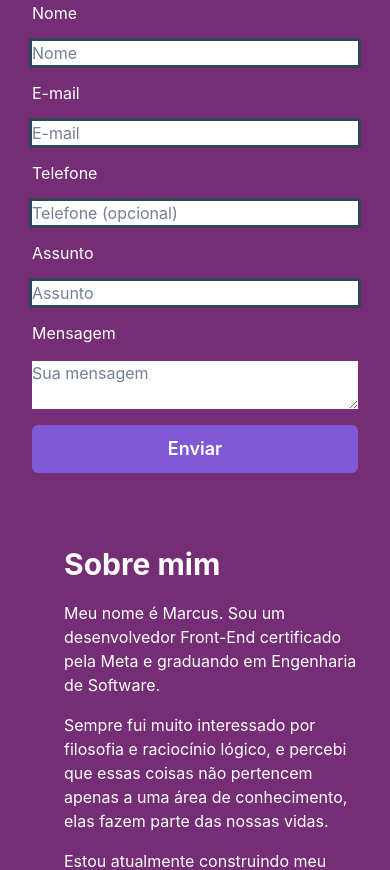
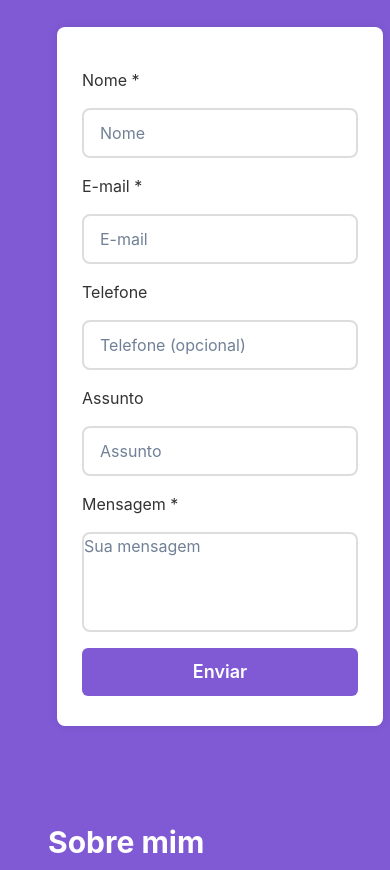
Before and after one commit to MarcusAires/portifolio, a React (Create React App) app: page / in a window 390 px wide. Shown: the part 3362-4232 px from the top of the page. Built offline with nearby package versions, Linux system fonts and the light colour scheme.

Commit message:
conclusão do projeto até aqui, ainda há espaço para melhorias e a responsividade precisa ser revisada em toda a página

```diff
--- a/src/components/ContactSection.js
+++ b/src/components/ContactSection.js
@@ -1,4 +1,14 @@
-import { Heading, Box, VStack, Input, Button, Textarea, Text, Link, ButtonGroup, SimpleGrid, Flex } from "@chakra-ui/react";
+import {
+  Heading,
+   Box,
+   VStack,
+    Button,
+    Text,
+    Link,
+    SimpleGrid,
+    useToast
+ }
+  from "@chakra-ui/react";
 import FullScreenSection from "./FullScreenSection";
 import React, { useRef } from 'react';
 import emailjs from '@emailjs/browser';
@@ -7,6 +17,7 @@ import curriculo from '../images/curriculo.pdf';
 
 function ContactSection() {
 
+  const toast = useToast()
   const form = useRef();
   const sendEmail = (e) => {
     e.preventDefault();
@@ -20,7 +31,14 @@ function ContactSection() {
       })
       .then(
         () => {
-          console.log('SUCCESS!');
+          toast({
+            position:'top',
+            title: 'Mensagem enviada com sucesso!',
+            description: "Obrigado por entrar em contato. Responderei a mensagem o mais rápido possível!",
+            status: 'success',
+            duration: 9000,
+            isClosable: true,
+          })
         },
         (error) => {
           console.log('FAILED...', error.text);
@@ -31,7 +49,7 @@ function ContactSection() {
 
   return (
     <FullScreenSection
-      backgroundColor="#752D75"
+      backgroundColor="#805AD5"
       isDarkBackground
       p={8}
       alignItems="flex-start"
@@ -41,31 +59,87 @@ function ContactSection() {
         Vamos transformar sua ideia em código?
       </Heading>
 
-      {/* Info e Botões à Direita */}
       <SimpleGrid
         columns={{ base: 1, md: 2 }} // 1 coluna no mobile, 2 nas telas maiores
         spacing={8}
         alignItems="flex-start"
       >
         {/* Fomulário */}
-        <Box mt={10}>
-          <Heading>Peça um orçamento</Heading>
-          <form ref={form} onSubmit={sendEmail}>
-            <VStack spacing={4} align="stretch" mt={10}>
-              <label htmlFor="user_name">Nome</label>
-              <input style={{outline: '3px solid hsl(203, 30%, 26%)'}} name="user_name" type="text" placeholder="Nome" />
+        <Box mt={4}>
+          <Heading margin={'25px'}>Peça um orçamento</Heading>
+          <form ref={form} onSubmit={sendEmail}
+          style={{maxWidth:'500px',
+           width:'100%',
+           background:'#fff',
+           padding:'25px 25px 30px',
+           borderRadius:'8px',
+           boxShadow:'0 0 10px rgba(0,0,0, .1)',
+           color:'#333',
+           margin:'25px'
+           }}>
+            <VStack spacing={4} align="stretch" mt={4}>
+              <label htmlFor="nome">Nome *</label>
+              <input style={{
+                width:'100%',
+                height:'50px',
+                background:'transparent',
+                border:'2px solid #ddd',
+                outline:'none',
+                borderRadius:'8px',
+                padding:'16px',
+                fontSize:'16px',
+                color:'#333',
+              }} name="nome" type="text" placeholder="Nome" required/>
 
-              <label htmlFor="user_email">E-mail</label>
-              <input style={{outline: '3px solid hsl(203, 30%, 26%)'}} name="user_email" type="email" placeholder="E-mail" />
+              <label htmlFor="email">E-mail *</label>
+              <input style={{
+                width:'100%',
+                height:'50px',
+                background:'transparent',
+                border:'2px solid #ddd',
+                outline:'none',
+                borderRadius:'8px',
+                padding:'16px',
+                fontSize:'16px',
+                color:'#333',
+              }} name="email" type="email" placeholder="E-mail" required/>
 
-              <label htmlFor="user_phone">Telefone</label>
-              <input style={{outline: '3px solid hsl(203, 30%, 26%)'}} name="user_phone" type="tel" placeholder="Telefone (opcional)" />
+              <label htmlFor="telefone">Telefone</label>
+              <input style={{
+                width:'100%',
+                height:'50px',
+                background:'transparent',
+                border:'2px solid #ddd',
+                outline:'none',
+                borderRadius:'8px',
+                padding:'16px',
+                fontSize:'16px',
+                color:'#333',
+              }} name="telefone" type="tel" placeholder="Telefone (opcional)" />
 
-              <label htmlFor="subject">Assunto</label>
-              <input style={{outline: '3px solid hsl(203, 30%, 26%)'}} name="subject" type="text" placeholder="Assunto" />
+              <label htmlFor="assunto">Assunto</label>
+              <input style={{
+                width:'100%',
+                height:'50px',
+                background:'transparent',
+                border:'2px solid #ddd',
+                outline:'none',
+                borderRadius:'8px',
+                padding:'16px',
+                fontSize:'16px',
+                color:'#333',
+              }} name="assunto" type="text" placeholder="Assunto" />
 
-              <label htmlFor="message">Mensagem</label>
-              <textarea name="message" placeholder="Sua mensagem" />
+              <label htmlFor="mensagem">Mensagem *</label>
+              <textarea name="mensagem" placeholder="Sua mensagem"
+              style={{
+                height:'100px',
+                resize:'none',
+                border:'2px solid #ddd',
+                borderRadius:'8px',
+                outline:'none',
+              }}
+              required/>
 
               <Button colorScheme="purple" size="lg" type="submit">
                 Enviar
@@ -73,17 +147,17 @@ function ContactSection() {
             </VStack>
           </form>
         </Box>
-
-        <Box mt={10} ml={{base:8, md:20}}>
+      {/* Info e Botões*/}
+        <Box mt={10} ml={{base:4, md:8}}>
           <Heading as="h2" mb={{base:4, md:8}}>Sobre mim</Heading>
           <Text mb={{base:4, md:8}} fontSize={{base:16, md:20}}>
-            Meu nome é Marcus. Sou um desenvolvedor Front-End certificado pela Meta e graduando em Engenharia de Software.
+          Olá! Meu nome é Marcus. Sou desenvolvedor Front-End certificado pela Meta e graduando em Engenharia de Software.</Text>
+          <Text mb={{base:4, md:8}} fontSize={{base:16, md:20}}>
+          Minha paixão por filosofia e raciocínio lógico me levou naturalmente ao mundo da programação, onde transformar ideias em código se tornou minha forma de criar soluções e resolver desafios.
           </Text>
           <Text mb={{base:4, md:8}} fontSize={{base:16, md:20}}>
-            Sempre fui muito interessado por filosofia e raciocínio lógico, e percebi que essas coisas não pertencem apenas a uma área de conhecimento, elas fazem parte das nossas vidas.
-          </Text>
-          <Text mb={{base:4, md:8}} fontSize={{base:16, md:20}}>
-            Estou atualmente construindo meu caminho ao desenvolvimento Full-Stack com foco na stack MERN. Gostou do que viu por aqui? Entre em contato! Será um prazer ajudar a construir sua ideia.
+          Atualmente, estou expandindo meus conhecimentos para o desenvolvimento Full-Stack, com foco na stack MERN.
+          Gostou do que viu por aqui? Vamos conversar! Será um prazer ajudar a transformar sua ideia em realidade.
           </Text>
           <SimpleGrid columns={{base:1, md:4}} spacing={8}>
             <Button as="a" href={curriculo} leftIcon={<FaDownload />} colorScheme="gray" target="_blank" rel="noreferrer">
```
